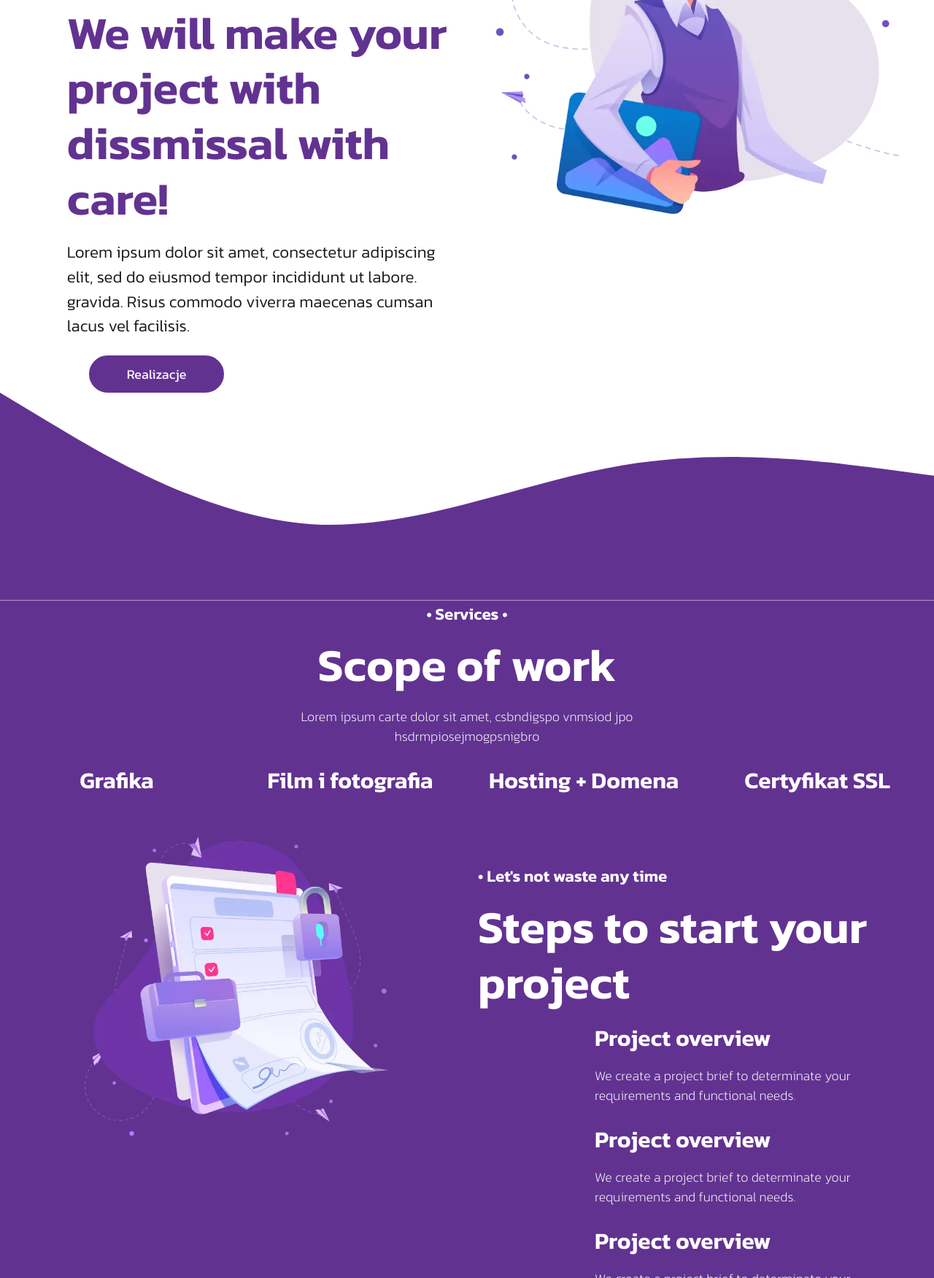
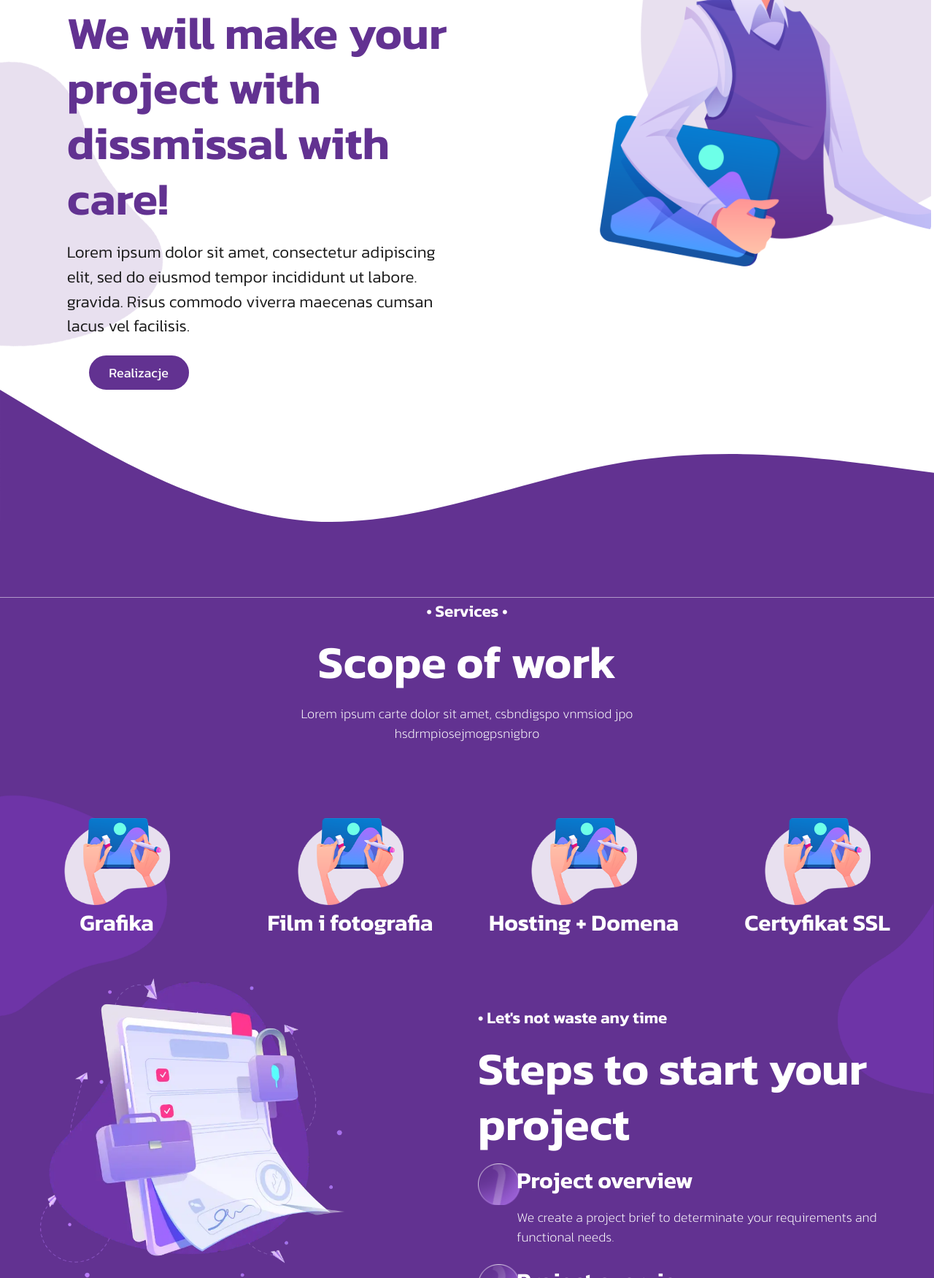
Before and after one commit to arekatorski/linely, a plain HTML site: page Prod/index.html in a window 1280 px wide. Shown: the part 1049-2800 px from the top of the page at 73% size. Drawn offline with nearby package versions, Linux system fonts and the light colour scheme; files that its build step writes are made by us from their sources.

Commit message:
Add bulbs and images on main page

```diff
--- a/Prod/Scss/_buttons.scss
+++ b/Prod/Scss/_buttons.scss
@@ -1,6 +1,6 @@
 @import 'variables';
 .primary{
-    padding: 10px 50px;
+    padding: 1vh 2vw;
     background-color: $purple-font-color;
     color: white;
     border: 2px solid $purple-font-color;
@@ -13,7 +13,7 @@
     transition: 0.3s;
 }
 .secondary{
-    padding: 10px 20px;
+    padding: 1vh 1.2vw;
     border: 2px solid $purple-font-color;
     color: $purple-font-color;
     background-color: transparent;
--- a/Prod/Scss/main.scss
+++ b/Prod/Scss/main.scss
@@ -13,6 +13,7 @@ body{
     margin: 0 auto;
     padding: 0;
     //min-width: 490px;
+   // overflow-x: hidden;
 }
 img{
     width: 95%;
@@ -43,7 +44,6 @@ p{
 }
 // HEADER STYLES
 .header{
-
     margin-top: -10vh;
     padding: 3vw;
     font-weight: 200;
@@ -54,6 +54,20 @@ p{
     }
     img{
         margin-top: -22vh;
+    }
+    .bulb1{
+        width: 20%;
+        z-index: -1;
+        position: relative;
+        right: -14vw;
+        top: -7vh;
+    }
+    .bulb2{
+        width: 70%;
+        z-index: -1;
+        margin-top: -10vh;
+        right: -3vw;
+        position: absolute;
     }
 }
 // REALIZATIONS STYLES
@@ -68,11 +82,25 @@ p{
     p{
         margin-left: -30px;
     }
+    .bulb3{
+        width: 70%;
+        z-index: -1;
+        left: -20vw;
+        margin-top: -30vh;
+        position: absolute;
+    }
+    img{
+        width: 90%;
+        right: -5.6vw;
+        position: relative;
+    }
 
 }
 
 // WORK STYLES
 .work{
+    z-index: 1;
+    position: relative;
     background-color: $purple-font-color;
     p{
         color: white;
@@ -84,9 +112,31 @@ p{
     .steps{
         margin-top: 10vh;
     }
-    img{
+    .mainimg{
         width: 80%;
         margin-top: -10vh;
+    }
+    .scopeimg{
+        width:50%;
+        margin-top: 10vh;
+
+    }
+    .number{
+        width: 58px;
+    }
+    .bulb4{
+        z-index: -1;
+        width: 100%;
+        left: -7vw;
+        margin-top: 6vh;
+        position: absolute;
+    }
+    .bulb5{
+        z-index: -1;
+        width: 100%;
+        left: -0.1vw;
+        position: absolute;
+        margin-top: 20vh;
     }
 }
 
--- a/Prod/index.html
+++ b/Prod/index.html
@@ -4,12 +4,11 @@
         <title>Linely</title>
         <meta charset="utf-8">
         <meta name="viewport" content="width=device-width, initial-scale=1, shrink-to-fit=no">
-        <meta name="description" content="">
+        <meta name="description" content="Linely, creative agency.">
 
-        <!-- Bootstrap CSS AND OWN CSS -->
+        <!-- Bootstrap CSS -->
         <link rel="stylesheet" href="https://stackpath.bootstrapcdn.com/bootstrap/4.3.1/css/bootstrap.min.css"
                 integrity="sha384-ggOyR0iXCbMQv3Xipma34MD+dH/1fQ784/j6cY/iJTQUOhcWr7x9JvoRxT2MZw1T" crossorigin="anonymous">
-        <link rel="stylesheet" href="./style.css">
 
         <!-- FONT -->
         <link rel="preconnect" href="https://fonts.googleapis.com">
@@ -66,9 +65,11 @@
                                         <div class="header-image col-xl-6"><img src="./img/header-image.webp" alt="guy with notebook"></div>
                                         <div class="header-text col-xl-6">
                                                 <p class="h1">Work & Network <br> Your Way</p>
+                                                <img src="./img/bulb1.png" class="bulb1" alt="">
                                                 <p class="lead">Lorem, ipsum dolor sit amet consectetur adipisicing elit <br> sedi di eiusmod tempor incididunt</p>
                                                 <a href="index.html"><button class="primary">Kup teraz</button></a>
                                                 <a href="index.html"><button class="secondary">...</button></a>
+                                                <img src="./img/bulb2.png" class="bulb2" alt="">
                                         </div>
                                 </div>
                         </div>
@@ -79,11 +80,12 @@
                                         <div class="col-md-5 offset-1 text-left">
                                                 <p>&#x2022; We're here to help</p>
                                                 <p class="h1">We will make your project with dissmissal with care!</p>
+                                                <img src="./img/bulb3.png" class="bulb3" alt="">
                                                 <p class="lead">Lorem ipsum dolor sit amet, consectetur adipiscing elit, sed do eiusmod tempor incididunt ut labore. gravida. Risus commodo viverra maecenas cumsan lacus vel facilisis. </p>
                                                 <a href="index.html"><button class="primary">Realizacje</button></a>
                                         </div>
                                         <div class="col-md-6 d-none d-md-block">
-                                                <img src="./img/realizations-guy.webp" alt="">
+                                                <img src="./img/realizations-guy.png" alt="">
                                         </div>
                                 </div>
                         </div>
@@ -100,33 +102,47 @@
                                                 <p class="h5">&#x2022; Services &#x2022;</p>
                                                 <p class="h1">Scope of work</p>
                                                 <p>Lorem ipsum carte dolor sit amet, csbndigspo vnmsiod jpo hsdrmpiosejmogpsnigbro </p>
+
                                         </div>
                                         <div class="col-md-3"></div>
                                         <div class="col-md-12">
                                                 <div class="row">
-                                                        <div class="col-md-3"><p class="h3">Grafika</p></div>
-                                                        <div class="col-md-3"><p class="h3">Film i fotografia</p></div>
-                                                        <div class="col-md-3"><p class="h3">Hosting + Domena</p></div>
-                                                        <div class="col-md-3"><p class="h3">Certyfikat SSL</p></div>
+                                                        <div class="col-md-3">
+                                                                <img src="./img/bulb4.png" class="d-none d-md-block bulb4" alt="">
+                                                                <img src="./img/comp.png" class="scopeimg" alt="">
+                                                                <p class="h3">Grafika</p></div>
+                                                        <div class="col-md-3">
+                                                                <img src="./img/comp.png" class="scopeimg" alt="">
+                                                                <p class="h3">Film i fotografia</p></div>
+                                                        <div class="col-md-3">
+                                                                <img src="./img/comp.png" class="scopeimg" alt="">
+                                                                <p class="h3">Hosting + Domena</p></div>
+                                                        <div class="col-md-3">
+                                                                <img src="./img/bulb5.png" class="bulb5" alt="">
+                                                                <img src="./img/comp.png" class="scopeimg" alt="">
+                                                                <p class="h3">Certyfikat SSL</p></div>
+
                                                 </div>
                                         </div>
-                                        <div class="col-md-6 steps"><img src="./img/steps.webp" alt=""></div>
+                                        <div class="col-md-6 steps">
+                                                <img src="./img/steps.webp" class="d-none d-md-block mainimg" alt=""></div>
+
                                         <div class="col-md-6 text-left steps">
                                                 <p class="h5">&#x2022; Let's not waste any time</p>
                                                 <p class="h1">Steps to start your project</p>
                                                 <div class="row">
-                                                        <div class="col-md-3"></div>
-                                                        <div class="col-md-9">
+                                                        <div class="col-xl-1 text-right"><img src="./img/nr1.png" class="number" alt=""></div>
+                                                        <div class="col-xl-11">
                                                                 <p class="h3">Project overview</p>
                                                                 <p>We create a project brief to determinate your requirements and functional needs.</p>
                                                         </div>
-                                                        <div class="col-md-3"></div>
-                                                        <div class="col-md-9">
+                                                        <div class="col-xl-1 text-right"><img src="./img/nr1.png" class="number" alt=""></div>
+                                                        <div class="col-xl-11">
                                                                 <p class="h3">Project overview</p>
                                                                 <p>We create a project brief to determinate your requirements and functional needs.</p>
                                                         </div>
-                                                        <div class="col-md-3"></div>
-                                                        <div class="col-md-9">
+                                                        <div class="col-xl-1 text-right"><img src="./img/nr1.png" class="number" alt=""></div>
+                                                        <div class="col-xl-11">
                                                                 <p class="h3">Project overview</p>
                                                                 <p>We create a project brief to determinate your requirements and functional needs.</p>
                                                         </div>
@@ -160,7 +176,6 @@
         <script src="https://cdn.jsdelivr.net/npm/@popperjs/core@2.11.6/dist/umd/popper.min.js"
     integrity="sha384-oBqDVmMz9ATKxIep9tiCxS/Z9fNfEXiDAYTujMAeBAsjFuCZSmKbSSUnQlmh/jp3"
     crossorigin="anonymous"></script>
-    <script src="./js/swiper.js"></script>
 <script src="https://cdn.jsdelivr.net/npm/bootstrap@5.2.2/dist/js/bootstrap.min.js"
     integrity="sha384-IDwe1+LCz02ROU9k972gdyvl+AESN10+x7tBKgc9I5HFtuNz0wWnPclzo6p9vxnk"
     crossorigin="anonymous"></script>
```
Also changed, not shown: Prod/Scss/main.css, Prod/img/bulb1.png (added), Prod/img/bulb2.png (added), Prod/img/bulb3.png (added), Prod/img/bulb4.png (added), Prod/img/bulb5.png (added), Prod/img/comp.png (added), Prod/img/nr1.png (added), Prod/img/realizations-guy.png (added), 1 other file.
